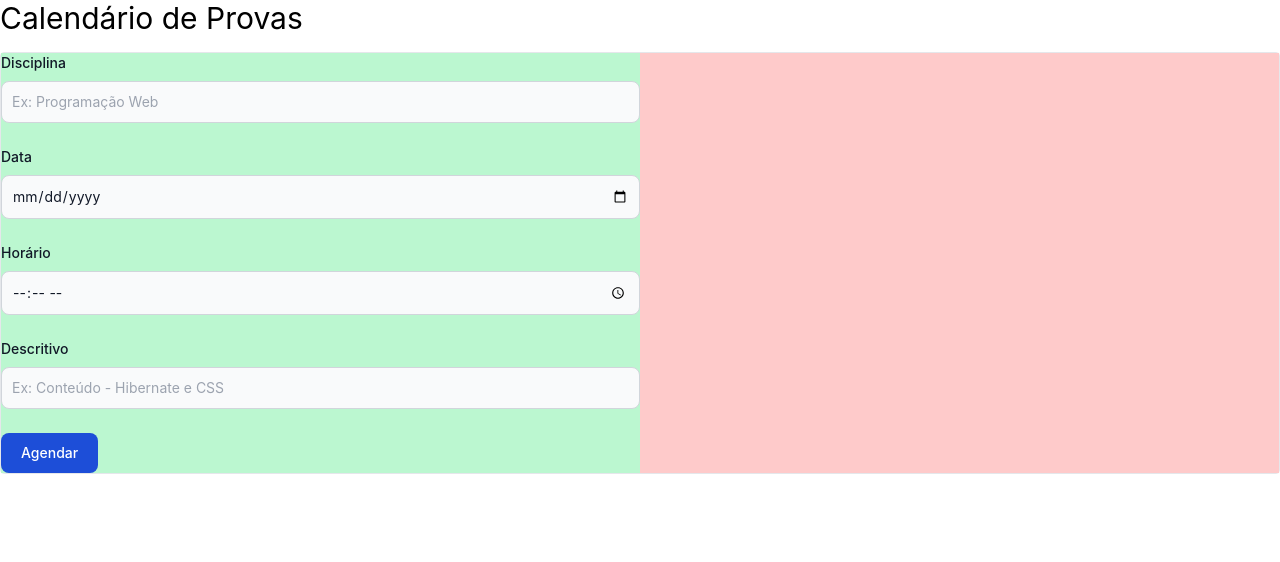
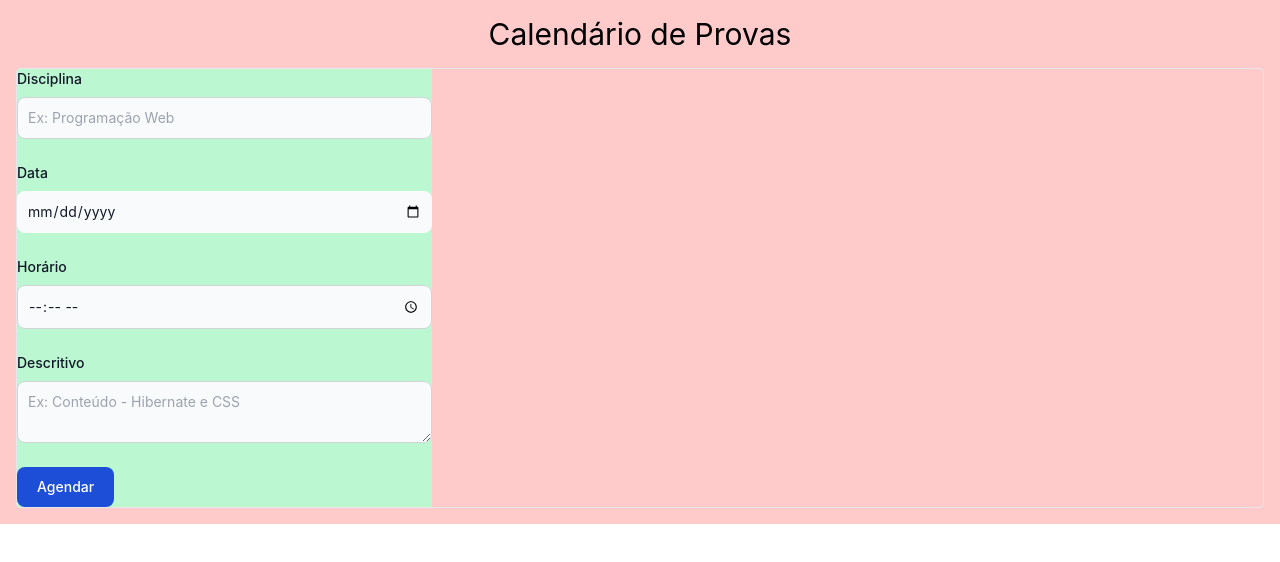
Before and after one commit to caiofelipefl/agenda-avaliacoes, a Next.js app: page / in a window 1280 px wide. Shown: the top 562 px of the page. Built offline with nearby package versions, Linux system fonts and the light colour scheme.

Commit message:
Instalação Prisma

```diff
--- a/package.json
+++ b/package.json
@@ -9,8 +9,11 @@
     "lint": "next lint"
   },
   "dependencies": {
+    "@emotion/react": "^11.10.4",
+    "@emotion/styled": "^11.10.4",
     "@fullcalendar/daygrid": "^5.11.3",
     "@fullcalendar/react": "^5.11.2",
+    "@mui/material": "^5.10.8",
     "next": "12.3.1",
     "react": "18.2.0",
     "react-calendar": "^3.9.0",
@@ -21,6 +24,7 @@
     "eslint": "8.24.0",
     "eslint-config-next": "12.3.1",
     "postcss": "^8.4.17",
+    "prisma": "^4.4.0",
     "tailwindcss": "^3.1.8"
   }
 }
--- a/src/pages/login.js
+++ b/src/pages/agenda.js
@@ -1,4 +1,4 @@
-export default function Login(){
+export default function Agenda(){
     return (
         <h1 className="font-bold underline">Teste</h1>
     )
--- a/src/pages/index.js
+++ b/src/pages/index.js
@@ -2,34 +2,49 @@ import React, { useState } from 'react'
 
 export default function Home() {
   const [date, setDate] = useState(new Date())
+  const [avaliacoes, setAvaliacoes] = useState([])
+  const [disciplina, setDisciplina] = useState("")
+  const [data, setData] = useState("")
+  const [horario, setHorario] = useState("")
+  const [descritivo, setDescritivo] = useState("")
+
+
+  function HandleForm(event){
+    event.preventDefault()
+    setAvaliacoes((prevstate)=>({
+      ...prevstate,
+      [event.target.name]:event.target.value
+    }))
+    console.log(avaliacoes)
+  }
 
   return (
 
-      <div classNameName='bg-red-200 flex-col px-4 py-4 flex items-center justify-center w-auto'>
+      <div className='bg-red-200 flex-col px-4 py-4 flex items-center justify-center w-auto'>
         <div>
           <h1 className='text-3xl'>Calendário de Provas</h1>
         </div>
-        <div className='mt-4 w-full border rounded'>
-            <div className='flex items-stretch justify-between w-full bg-blue-200'>
-              <form className='bg-green-200 w-1/2'>
-                <div class="mb-6">
-                <label for="text" class="block mb-2 text-sm font-medium text-gray-900 dark:text-gray-300">Disciplina</label>
-                  <input type="text" id="disciplina" class="bg-gray-50 border border-gray-300 text-gray-900 text-sm rounded-lg focus:ring-blue-500 focus:border-blue-500 block w-full p-2.5 dark:bg-gray-700 dark:border-gray-600 dark:placeholder-gray-400 dark:text-white dark:focus:ring-blue-500 dark:focus:border-blue-500" placeholder="Ex: Programação Web" required=""/>
+        <div className='mt-4 w-full h-200 border rounded'>
+            <div className='flex items-stretch justify-between w-1/2 bg-blue-200'>
+              <form onSubmit={HandleForm} className='bg-green-200 w-full justify-center'>
+                <div className="mb-6">
+                <label className="block mb-2 text-sm font-medium text-gray-900 dark:text-gray-300">Disciplina</label>
+                  <input onChange={(e)=>setDisciplina(e.target.value)} type="text" id="disciplina" className="bg-gray-50 border border-gray-300 text-gray-900 text-sm rounded-lg focus:ring-blue-500 focus:border-blue-500 block w-full p-2.5 dark:bg-gray-700 dark:border-gray-600 dark:placeholder-gray-400 dark:text-white dark:focus:ring-blue-500 dark:focus:border-blue-500" placeholder="Ex: Programação Web" required=""/>
                 </div>
-                <div class="mb-6">
-                  <label for="date" class="block mb-2 text-sm font-medium text-gray-900 dark:text-gray-300">Data</label>
-                  <input type="date" id="data" class="bg-gray-50 border border-gray-300 text-gray-900 text-sm rounded-lg focus:ring-blue-500 focus:border-blue-500 block w-full p-2.5 dark:bg-gray-700 dark:border-gray-600 dark:placeholder-gray-400 dark:text-white dark:focus:ring-blue-500 dark:focus:border-blue-500" required=""/>
+                <div className="mb-6">
+                  <label className="block mb-2 text-sm font-medium text-gray-900 dark:text-gray-300">Data</label>
+                  <input onChange={(e)=>setData(e.target.value)} type="date" id="data" className="bg-gray-50 borderf border-gray-300 text-gray-900 text-sm rounded-lg focus:ring-blue-500 focus:border-blue-500 block w-full p-2.5 dark:bg-gray-700 dark:border-gray-600 dark:placeholder-gray-400 dark:text-white dark:focus:ring-blue-500 dark:focus:border-blue-500" required=""/>
                 </div>
-                <div class="mb-6">
-                <label for="time" class="block mb-2 text-sm font-medium text-gray-900 dark:text-gray-300">Horário</label>
-                  <input type="time" id="horario" class="bg-gray-50 border border-gray-300 text-gray-900 text-sm rounded-lg focus:ring-blue-500 focus:border-blue-500 block w-full p-2.5 dark:bg-gray-700 dark:border-gray-600 dark:placeholder-gray-400 dark:text-white dark:focus:ring-blue-500 dark:focus:border-blue-500" required=""/>
+                <div className="mb-6">
+                <label className="block mb-2 text-sm font-medium text-gray-900 dark:text-gray-300">Horário</label>
+                  <input onChange={(e)=>setHorario(e.target.value)} type="time" id="horario" className="bg-gray-50 border border-gray-300 text-gray-900 text-sm rounded-lg focus:ring-blue-500 focus:border-blue-500 block w-full p-2.5 dark:bg-gray-700 dark:border-gray-600 dark:placeholder-gray-400 dark:text-white dark:focus:ring-blue-500 dark:focus:border-blue-500" required=""/>
                 </div>
-                <div class="mb-6">
-                  <label for="text" class="block mb-2 text-sm font-medium text-gray-900 dark:text-gray-300">Descritivo</label>
-                  <input type="text" id="descricao" class="bg-gray-50 border border-gray-300 text-gray-900 text-sm rounded-lg focus:ring-blue-500 focus:border-blue-500 block w-full p-2.5 dark:bg-gray-700 dark:border-gray-600 dark:placeholder-gray-400 dark:text-white dark:focus:ring-blue-500 dark:focus:border-blue-500" placeholder="Ex: Conteúdo - Hibernate e CSS" required=""/>
+                <div className="mb-6">
+                  <label className="block mb-2 text-sm font-medium text-gray-900 dark:text-gray-300">Descritivo</label>
+                  <textarea onChange={(e)=>setDescritivo(e.target.value)}type="text" id="descritivo" className="bg-gray-50 border border-gray-300 text-gray-900 text-sm rounded-lg focus:ring-blue-500 focus:border-blue-500 block w-full p-2.5 dark:bg-gray-700 dark:border-gray-600 dark:placeholder-gray-400 dark:text-white dark:focus:ring-blue-500 dark:focus:border-blue-500" placeholder="Ex: Conteúdo - Hibernate e CSS" required=""/>
                 </div>
 
-                <button type="submit" class="text-white bg-blue-700 hover:bg-blue-800 focus:ring-4 focus:outline-none focus:ring-blue-300 font-medium rounded-lg text-sm w-full sm:w-auto px-5 py-2.5 text-center dark:bg-blue-600 dark:hover:bg-blue-700 dark:focus:ring-blue-800">Agendar</button>
+                <button type="submit" className="text-white bg-blue-700 hover:bg-blue-800 focus:ring-4 focus:outline-none focus:ring-blue-300 font-medium rounded-lg text-sm w-full sm:w-auto px-5 py-2.5 text-center dark:bg-blue-600 dark:hover:bg-blue-700 dark:focus:ring-blue-800">Agendar</button>
               </form>
               <div className='bg-red-200 w-1/2'>
 
```
Also changed, not shown: 1 other file (tests, documents, lock files or other folders).
